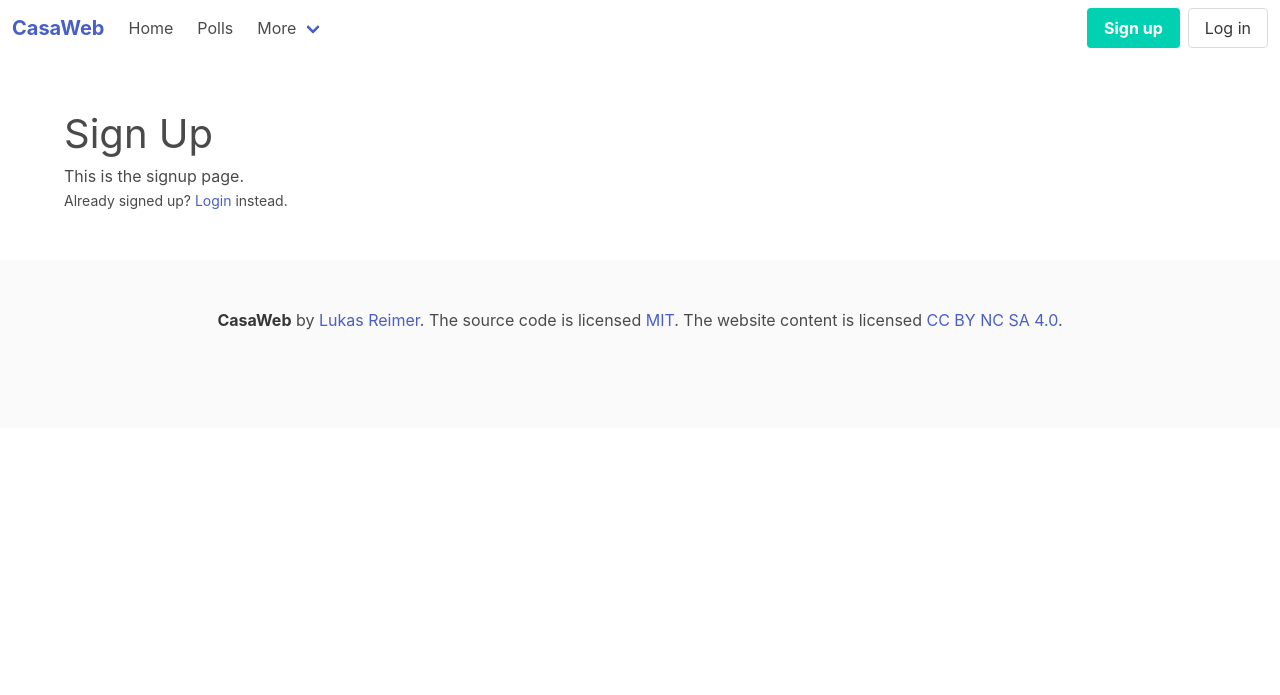
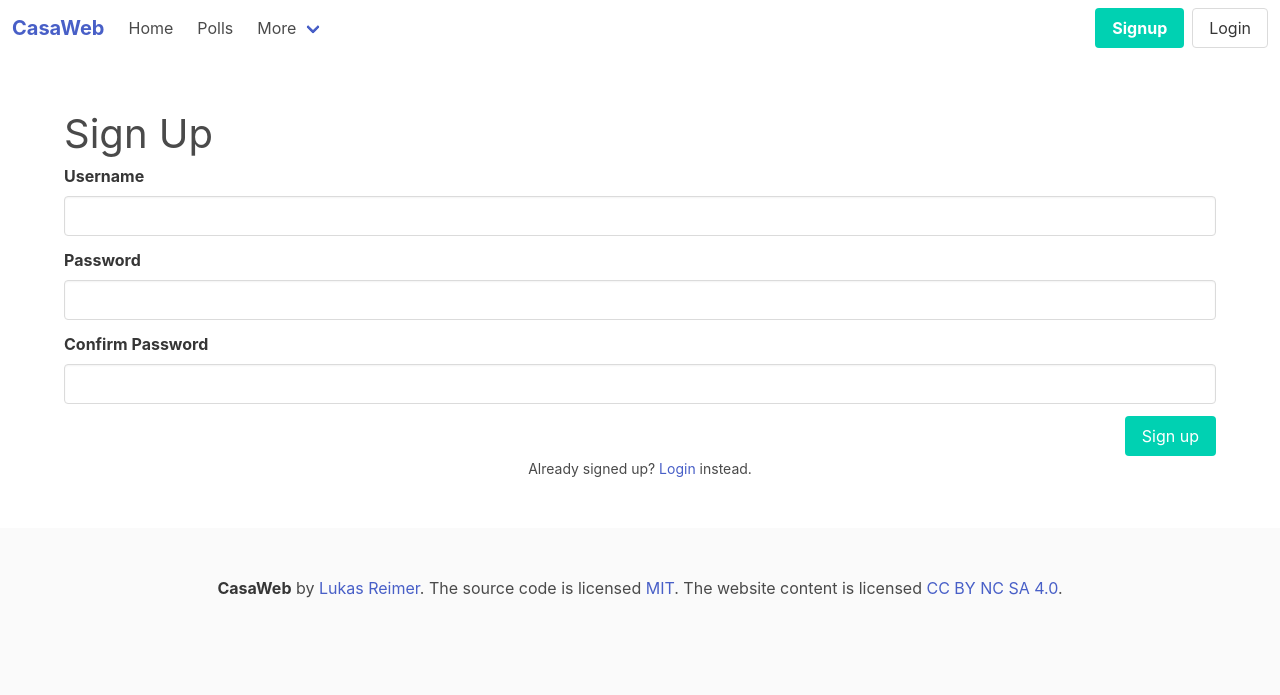
Before and after one commit to Lukisn/CasaPy, a Django app: page /signup/ in a window 1280 px wide. Shown: the top 695 px of the page. Run offline with Django 4.2, Linux system fonts and the light colour scheme.

Commit message:
implemented signup logic

```diff
--- a/CasaWeb/casaweb/home/templates/home/login.html
+++ b/CasaWeb/casaweb/home/templates/home/login.html
@@ -22,7 +22,7 @@ Log In
   </div>
   <div class="field is-grouped is-grouped-right">
     <div class="control">
-      <button class="button is-primary" type="submit">Login</button>
+      <button class="button is-primary" type="submit">Log in</button>
     </div>
   </div>
 </form>
--- a/CasaWeb/casaweb/home/templates/home/signup.html
+++ b/CasaWeb/casaweb/home/templates/home/signup.html
@@ -6,7 +6,31 @@ Sign Up
 
 {% block content %}
 <h1 class="is-size-2">Sign Up</h1>
-<!-- Implement signup form and user signup -->
-<p>This is the signup page.</p>
-<p><small>Already signed up? <a href="{% url 'home:login' %}">Login</a> instead.</small></p>
+<form action="" method="POST">
+  {% csrf_token %}
+  <div class="field">
+    <label class="label" for="username">Username</label>
+    <div class="control">
+      <input class="input" type="text" id="username" name="username" required />
+    </div>
+  </div>
+  <div class="field">
+    <label class="label" for="password1">Password</label>
+    <div class="control">
+      <input class="input" type="password" id="password1" name="password1" required />
+    </div>
+  </div>
+  <div class="field">
+    <label class="label" for="password2">Confirm Password</label>
+    <div class="control">
+      <input class="input" type="password" id="password2" name="password2" required />
+    </div>
+  </div>
+  <div class="field is-grouped is-grouped-right">
+    <div class="control">
+      <button class="button is-primary" type="submit">Sign up</button>
+    </div>
+  </div>
+</form>
+<p class="has-text-centered"><small>Already signed up? <a href="{% url 'home:login' %}">Login</a> instead.</small></p>
 {% endblock content %}
--- a/CasaWeb/casaweb/home/views.py
+++ b/CasaWeb/casaweb/home/views.py
@@ -1,5 +1,6 @@
 from django.shortcuts import render, redirect
 from django.contrib.auth import authenticate, login, logout
+from django.contrib.auth.models import User
 
 
 def home_view(request):
@@ -13,10 +14,10 @@ def login_view(request):
         user = authenticate(request, username=username, password=password)
         if user is not None:
             login(request, user)
-            # Redirect to a success page.
             return redirect("home:index")
         else:
-            # Return an 'invalid login' error message.
+            # TODO: flash message
+            # https://docs.djangoproject.com/en/4.1/ref/contrib/messages/
             print("INVALID LOGIN!!!")
     return render(request, "home/login.html")
 
@@ -27,4 +28,17 @@ def logout_view(request):
 
 
 def signup_view(request):
+    if request.method == "POST":
+        print(request.POST)
+        username = request.POST["username"]
+        password1 = request.POST["password1"]
+        password2 = request.POST["password2"]
+        if password1 == password2:
+            user = User.objects.create_user(username, password=password1)
+            print(user)
+            login(request, user)
+            return redirect("home:index")
+        else:
+            # TODO: flash message
+            print("PASSWORDS MUST MATCH!")
     return render(request, "home/signup.html")
--- a/CasaWeb/casaweb/templates/navbar.html
+++ b/CasaWeb/casaweb/templates/navbar.html
@@ -47,10 +47,10 @@
           </a>
           {% else %}
           <a class="button is-primary" href="{% url 'home:signup' %}">
-            <strong>Sign up</strong>
+            <strong>Signup</strong>
           </a>
           <a class="button" href="{% url 'home:login' %}">
-            Log in
+            Login
           </a>
           {% endif %}
         </div>
```
